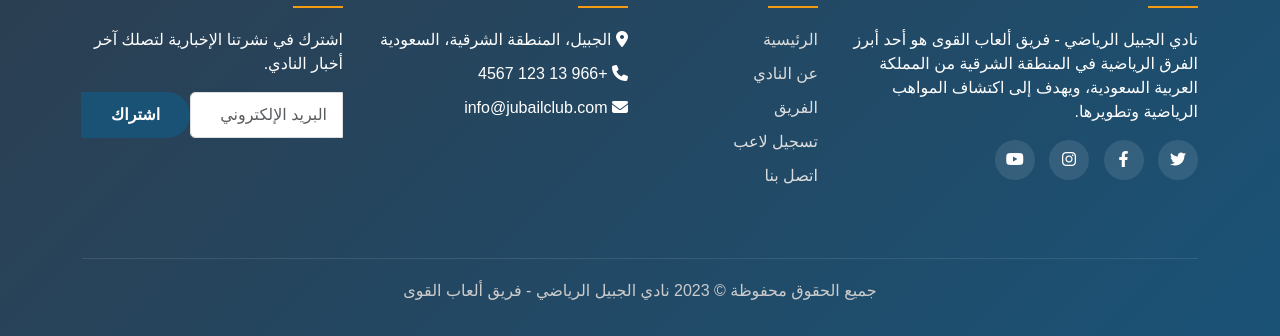
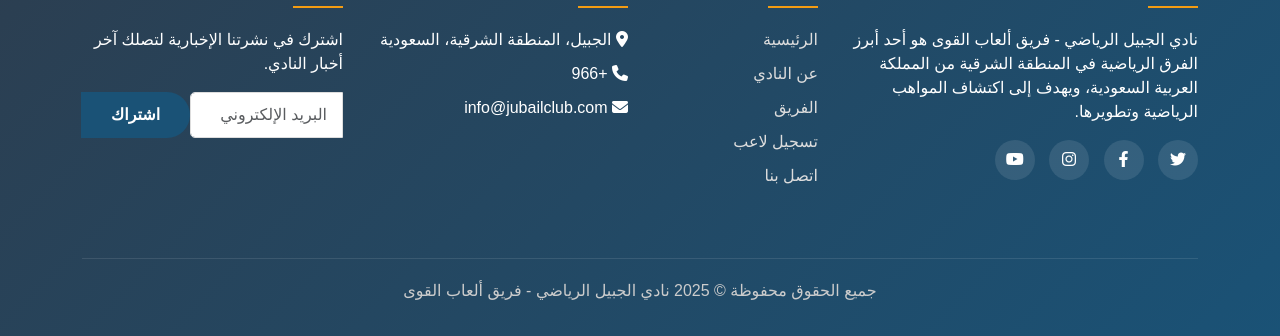
Before and after one commit to Solimanjava/jubailclub, a plain HTML site: page index.html in a window 1280 px wide. Shown: the part 2678-3014 px from the top of the page. Drawn offline with nearby package versions, Linux system fonts and the light colour scheme.

Commit message:
Add files via upload

```diff
--- a/index.html
+++ b/index.html
@@ -590,7 +590,7 @@
                     <h5>اتصل بنا</h5>
                     <ul class="footer-links">
                         <li><i class="fas fa-map-marker-alt"></i> الجبيل، المنطقة الشرقية، السعودية</li>
-                        <li><i class="fas fa-phone"></i> +966 13 123 4567</li>
+                        <li><i class="fas fa-phone"></i> +966 </li>
                         <li><i class="fas fa-envelope"></i> info@jubailclub.com</li>
                     </ul>
                 </div>
@@ -606,7 +606,7 @@
                 </div>
             </div>
             <div class="copyright">
-                <p>جميع الحقوق محفوظة &copy; 2023 نادي الجبيل الرياضي - فريق ألعاب القوى</p>
+                <p>جميع الحقوق محفوظة &copy; 2025 نادي الجبيل الرياضي - فريق ألعاب القوى</p>
             </div>
         </div>
     </footer>
```
